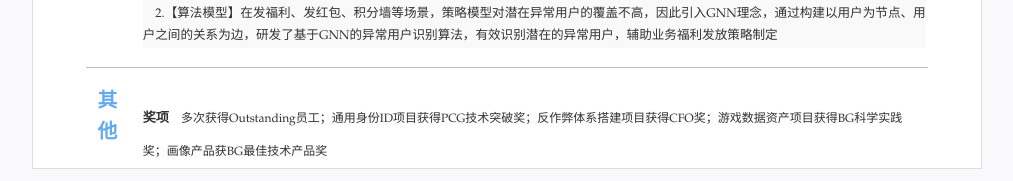
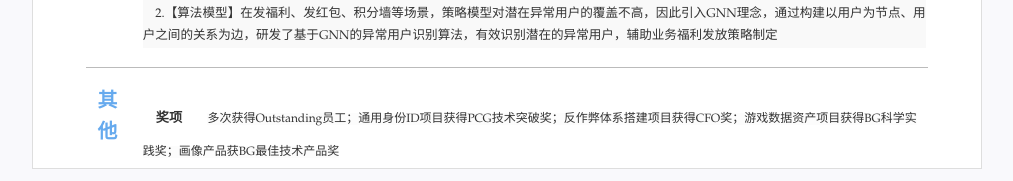
Before and after one commit to wenruity/resume1, a Jekyll site: the page built from index.html, in a window 1280 px wide. Shown: the part 1657-1838 px from the top of the page, without its empty margins (133-1146 px from the left). Built offline with Jekyll 4.4.1, drawn with Linux system fonts in a browser that asks for light colours.

Commit message:
Update resume.scss

```diff
--- a/_sass/resume.scss
+++ b/_sass/resume.scss
@@ -316,7 +316,7 @@ code {
   .name {
     font-weight: 700;
     font-size: 1.1em; // min-width: 0;
-    margin: 10;
+    margin: 1em;
   }
 
   .text {
```
